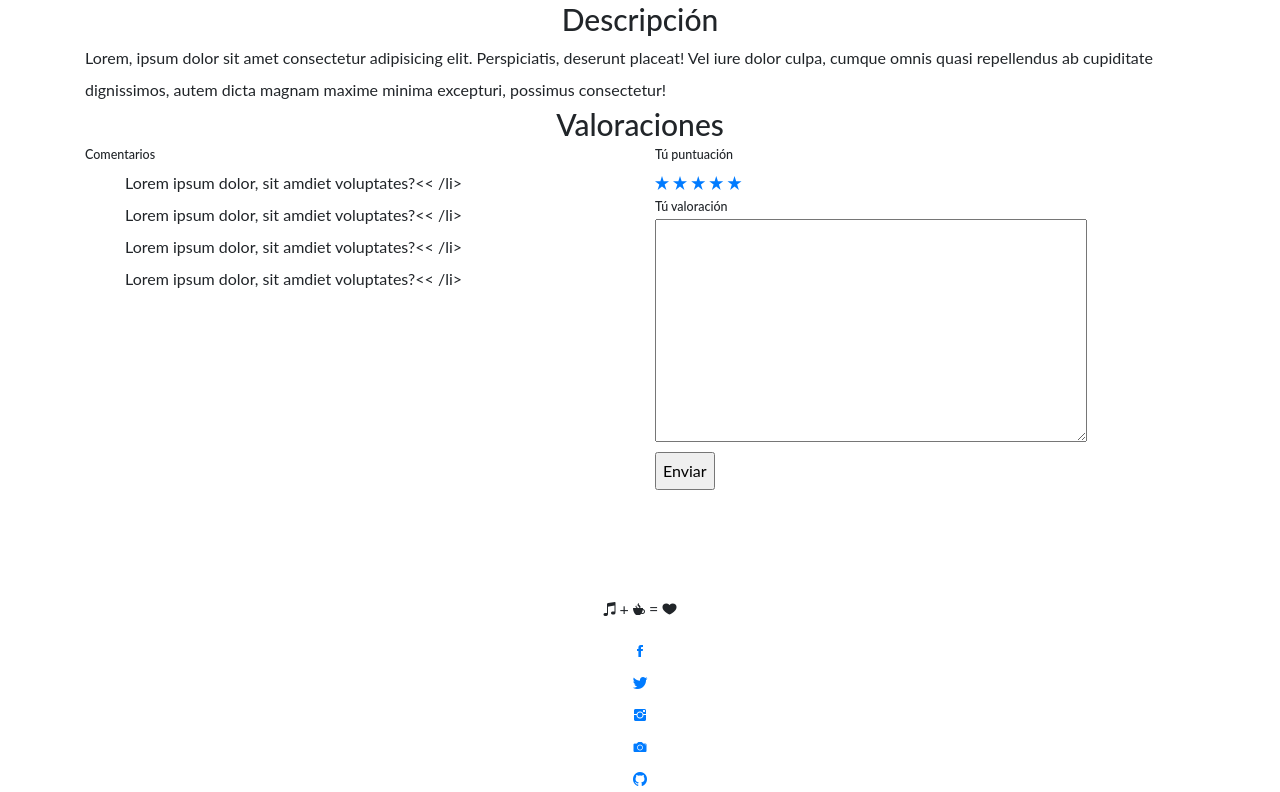
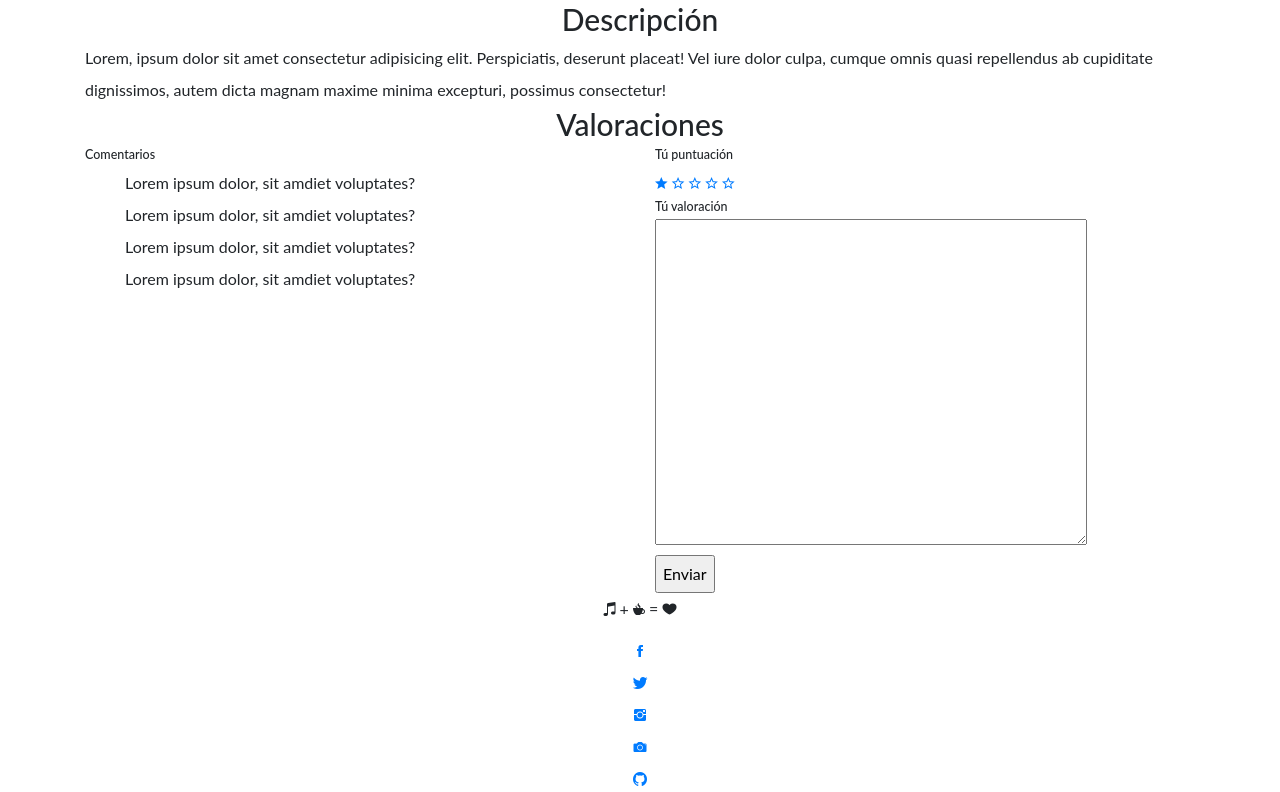
Before and after one commit to AbrahamFB/C-clea-Virtual, a PHP site: page /estudiante.php in a window 1280 px wide. Shown: the part 466-1258 px from the top of the page. Run offline with PHP 8.4, Linux system fonts and the light colour scheme; some web fonts are replaced.

Commit message:
Update estudiante.php

```diff
--- a/estudiante.php
+++ b/estudiante.php
@@ -34,27 +34,33 @@ include("header_index.php");
         <h3 class="text-center">Valoraciones</h3>
         <div class="row row-cols-2">
             <div class="col">
+
+
+
                 <h5>Comentarios</h5>
                 <ul>
-                    <li>Lorem ipsum dolor, sit amdiet voluptates?<< /li>
-                    <li>Lorem ipsum dolor, sit amdiet voluptates?<< /li>
-                    <li>Lorem ipsum dolor, sit amdiet voluptates?<< /li>
-                    <li>Lorem ipsum dolor, sit amdiet voluptates?<< /li>
+                    <li>Lorem ipsum dolor, sit amdiet voluptates?</li>
+                    <li>Lorem ipsum dolor, sit amdiet voluptates?</li>
+                    <li>Lorem ipsum dolor, sit amdiet voluptates?</li>
+                    <li>Lorem ipsum dolor, sit amdiet voluptates?</li>
                 </ul>
             </div>
 
             <div class="col">
-                <h5>Tú puntuación</h5>
-                <a href="" class="ion-star"></a>
-                <a href="" class="ion-star"></a>
-                <a href="" class="ion-star"></a>
-                <a href="" class="ion-star"></a>
-                <a href="" class="ion-star"></a>
+                <form action="">
 
-                <h5>Tú valoración</h5>
-                <textarea name="" id="" cols="30" rows="10" class="inComentario"></textarea>
-                <br>
-                <input type="button" value="Enviar">
+                    <h5>Tú puntuación</h5>
+                    <a href="" class="ion-android-star"></a>
+                    <a href="" class="ion-android-star-outline"></a>
+                    <a href="" class="ion-android-star-outline"></a>
+                    <a href="" class="ion-android-star-outline"></a>
+                    <a href="" class="ion-android-star-outline"></a>
+
+                    <h5>Tú valoración</h5>
+                    <textarea name="" id="" cols="30" rows="10" class="inComentario"></textarea>
+                    <br>
+                    <input type="button" value="Enviar">
+                </form>
             </div>
 
 
```
